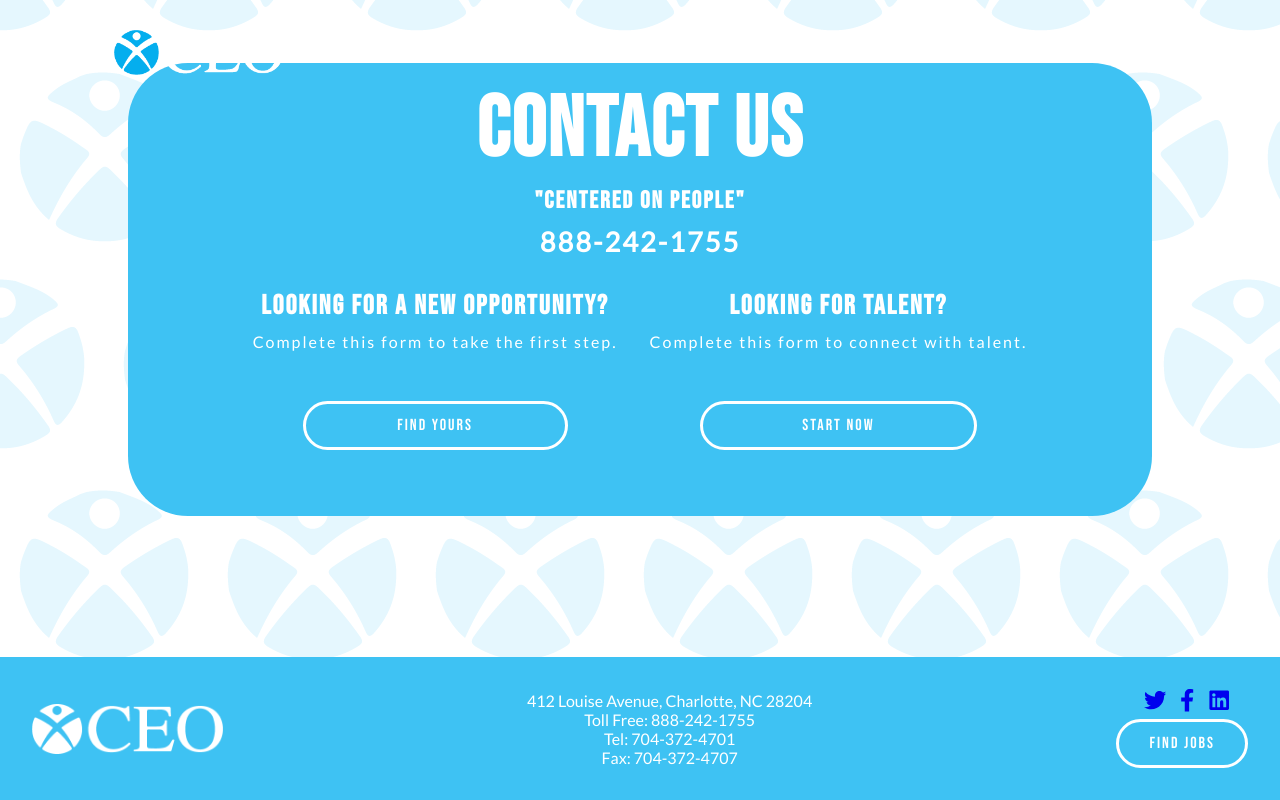
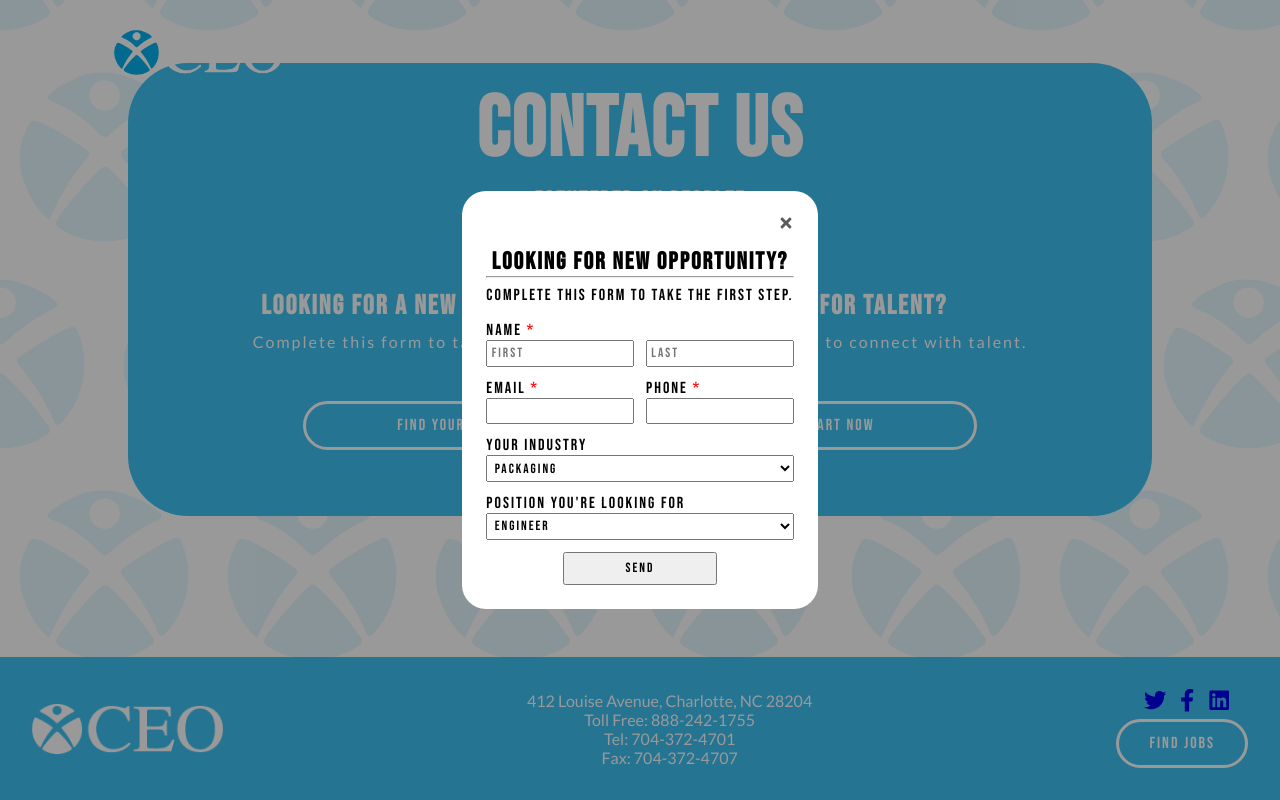
Before and after one commit to rosariofirmino/CEOINC, a React (Create React App) app: page / in a window 1280 px wide. Both pictures are taken after a click on the link "Find Yours". Shown: the part 4883-5683 px from the top of the page. Built offline with nearby package versions, Linux system fonts and the light colour scheme; a web font is replaced by a local one.

Commit message:
added functional modals for sending emails via emailjs

```diff
--- a/package.json
+++ b/package.json
@@ -3,6 +3,7 @@
   "version": "0.1.0",
   "private": true,
   "dependencies": {
+    "@emailjs/browser": "^3.7.0",
     "@testing-library/jest-dom": "^5.16.2",
     "@testing-library/react": "^12.1.2",
     "@testing-library/user-event": "^13.5.0",
@@ -13,7 +14,6 @@
     "react-router-dom": "^6.2.1",
     "react-scripts": "5.0.0",
     "react-scroll": "^1.8.4",
-    "react-scroll-horizontal": "^1.6.6",
     "styled-components": "^5.3.3",
     "web-vitals": "^2.1.4"
   },
--- a/src/components/Contact/ContactElements.js
+++ b/src/components/Contact/ContactElements.js
@@ -89,3 +89,78 @@ export const ContactHr = styled.hr`
   color: #fff;
   background-color: #fff;
 `
+
+export const OpportunityForm = styled.form`
+  display: grid;
+  grid-template-columns: repeat(2, 1fr);
+  gap: 0.75rem;
+
+  input, select {
+    width: 100%;
+  }
+
+  #opportunity-name, #opportunity-industry, #opportunity-position, #opportunity-position-other, #opportunity-resume, #opportunity-submit {
+    grid-column: 1 / 3;
+  }
+
+  #opportunity-name {
+    div {
+      display: grid;
+      grid-template-columns: repeat(2, 1fr);
+      gap: 0.75rem;
+    }
+  }
+
+  select, input {
+    padding: 0.25em;
+  }
+
+  #opportunity-submit {
+    width: 50%;
+    margin-left: auto;
+    margin-right: auto;
+    padding: 0.5em;
+  }
+
+
+  .red {
+    color: red;
+  }
+`
+
+export const TalentForm = styled.form`
+  display: grid;
+  grid-template-columns: repeat(2, 1fr);
+  gap: 0.75rem;
+
+  input, select {
+    width: 100%;
+  }
+
+  #talent-name, #talent-submit, #talent-industry, #talent-industry-other, #talent-company {
+    grid-column: 1 / 3;
+  }
+
+  #talent-name {
+    div {
+      display: grid;
+      grid-template-columns: repeat(2, 1fr);
+      gap: 0.75rem;
+    }
+  }
+
+  select, input {
+    padding: 0.25em;
+  }
+
+  #talent-submit {
+    width: 50%;
+    margin-left: auto;
+    margin-right: auto;
+    padding: 0.5em;
+  }
+
+  .red {
+    color: red;
+  }
+`
--- a/src/components/Contact/index.js
+++ b/src/components/Contact/index.js
@@ -1,19 +1,58 @@
-import React from 'react'
+import React, { useRef, useState } from 'react'
 import {ButtonFooter} from '../button'
 import {
-  ContactCard,
-  ContactHr,
   ContactNum,
   ContactH3,
   ContactH1,
   ContactContainer,
   ContactH2,
   ContactP,
-  ContactWrapper, ContactHeader, ContactBody
+  ContactWrapper, ContactHeader, ContactBody, OpportunityForm, TalentForm
 } from './ContactElements'
+import OverlayModal from '../common/overlayModal';
+import emailjs from '@emailjs/browser';
 
 const Contact = () => {
+  const [ isOpportunityModalOpen, setIsOpportunityModalOpen ] = useState(false);
+  const [ isTalentModalOpen, setIsTalentModalOpen ] = useState(false);
+  const [ isOpportunityOtherChosen, setIsOpportunityOtherChosen ] = useState(false);
+  const [ isTalentOtherChosen, setIsTalentOtherChosen ] = useState(false);
+
+  const opportunityForm = useRef();
+  const talentForm = useRef();
+
+  const sendOpportunityEmail = (e) => {
+    e.preventDefault()
+
+    emailjs.sendForm('service_gd09shg', 'opportunity-form', opportunityForm.current, 'Ndzd9tFu3fRhPXLSM')
+      .then((result) => {
+        console.log(result.text);
+      }, (error) => {
+        console.log(error.text);
+      });
+  }
+
+  const sendTalentEmail = (e) => {
+    e.preventDefault()
+
+    emailjs.sendForm('service_gd09shg', 'talent-form', talentForm.current, 'Ndzd9tFu3fRhPXLSM')
+      .then((result) => {
+        console.log(result.text);
+      }, (error) => {
+        console.log(error.text);
+      });
+  }
+
+  const handleOpportunityOther = (e) => {
+    setIsOpportunityOtherChosen(e.target.value === 'other')
+  }
+
+  const handleTalentOther = (e) => {
+    setIsTalentOtherChosen(e.target.value === 'other')
+  }
+
   return (
+    <>
       <ContactWrapper id="contact">
         <ContactContainer>
           <ContactHeader>
@@ -26,16 +65,125 @@ const Contact = () => {
             <div>
               <ContactH2>Looking for a new opportunity?</ContactH2>
               <ContactP>Complete this form to take the first step.</ContactP>
-            <ButtonFooter style={{margin: 50}}>Find Yours</ButtonFooter>
+              <ButtonFooter style={{margin: 50}} onClick={() => setIsOpportunityModalOpen(true)}>Find Yours</ButtonFooter>
             </div>
             <div>
               <ContactH2>Looking for talent?</ContactH2>
               <ContactP>Complete this form to connect with talent.</ContactP>
-            <ButtonFooter style={{margin: 50}}>Start Now</ButtonFooter>
+              <ButtonFooter style={{margin: 50}} onClick={() => setIsTalentModalOpen(true)}>Start Now</ButtonFooter>
             </div>
           </ContactBody>
         </ContactContainer>
       </ContactWrapper>
+
+      <OverlayModal isOpen={isOpportunityModalOpen} setIsOpen={setIsOpportunityModalOpen} onClose={() => setIsOpportunityOtherChosen(false)} title="Looking for new opportunity?" description="Complete this form to take the first step." >
+        <OpportunityForm ref={opportunityForm} onSubmit={sendOpportunityEmail}>
+          <label id="opportunity-name">
+            <p>Name <span className="red">*</span></p>
+            <div>
+              <input type="text" name="first_name" placeholder="First" required />
+              <input type="text" name="last_name" placeholder="Last" required />
+            </div>
+          </label>
+
+          <label id="opportunity-email">
+            <p>Email <span className="red">*</span></p>
+            <input type="email" name="email" required />
+          </label>
+
+          <label id="opportunity-phone">
+            <p>Phone <span className="red">*</span></p>
+            <input type="tel" name="phone" required />
+          </label>
+
+          <label id="opportunity-industry">
+            <p>Your Industry</p>
+            <select name="industry">
+              <option value="packaging">Packaging</option>
+              <option value="composites">Composites</option>
+              <option value="aerospace">Aerospace</option>
+              <option value="electronics">Electronics</option>
+              <option value="medical-supply">Medical Supply</option>
+              <option value="metallurgy">Metallurgy</option>
+            </select>
+          </label>
+
+          <label id="opportunity-position">
+            <p>Position you're looking for</p>
+            <select name="position" onChange={handleOpportunityOther}>
+              <option value="engineering">Engineer</option>
+              <option value="production/operations-management">Production/Operations Management</option>
+              <option value="technical-sales">Technical Sales</option>
+              <option value="technician">Technician-Level Roles</option>
+              <option value="maintenance-mechanical-roles">Maintenance Mechanical Roles</option>
+              <option value="other">Other</option>
+            </select>
+          </label>
+
+          {isOpportunityOtherChosen &&
+            <label id="opportunity-position-other">
+              <p>Other position</p>
+              <input type={"text"} name="position-other" />
+            </label>
+          }
+
+          {/*<label id="opportunity-resume">*/}
+          {/*  <p>Attach Resume</p>*/}
+          {/*  <input type="file" />*/}
+          {/*</label>*/}
+
+          <input type="submit" value="Send" id="opportunity-submit" />
+        </OpportunityForm>
+      </OverlayModal>
+
+      <OverlayModal isOpen={isTalentModalOpen} setIsOpen={setIsTalentModalOpen} onClose={() => setIsTalentOtherChosen(false)} title="Looking for talent?" description="Complete this form to get connected." >
+        <TalentForm ref={talentForm} onSubmit={sendTalentEmail}>
+          <label id="talent-name">
+            <p>Name <span className="red">*</span></p>
+            <div>
+              <input type="text" name="first_name" placeholder="First" required />
+              <input type="text" name="last_name" placeholder="Last" required />
+            </div>
+          </label>
+
+          <label id="talent-email">
+            <p>Email <span className="red">*</span></p>
+            <input type="email" name="email" required />
+          </label>
+
+          <label id="talent-phone">
+            <p>Phone <span className="red">*</span></p>
+            <input type="tel" name="phone" required />
+          </label>
+
+          <label id="talent-company">
+            <p>Company <span className="red">*</span></p>
+            <input type="text" name="company-name" required />
+          </label>
+
+          <label id="talent-industry">
+            <p>Your Industry</p>
+            <select name="industry" onChange={handleTalentOther}>
+              <option value="engineering">Engineer</option>
+              <option value="production/operations-management">Production/Operations Management</option>
+              <option value="technical-sales">Technical Sales</option>
+              <option value="technician">Technician-Level Roles</option>
+              <option value="maintenance-mechanical-roles">Maintenance Mechanical Roles</option>
+              <option value="other">Other</option>
+            </select>
+          </label>
+
+          {isTalentOtherChosen &&
+            <label id="talent-industry-other">
+              <p>Other industry</p>
+              <input type={"text"} name="industry-other" />
+            </label>
+          }
+
+          <input type="submit" value="Send" id="talent-submit" />
+        </TalentForm>
+      </OverlayModal>
+    </>
   )
 }
 
--- /dev/null
+++ b/src/components/common/overlayModal/index.js
@@ -0,0 +1,27 @@
+import React from 'react';
+import { Modal, ModalContent, ModalHeader } from './overlayModalElements';
+import { FaTimes } from 'react-icons/fa';
+
+const OverlayModal = (props) => {
+  const { isOpen, setIsOpen, title, description, onClose } = props;
+
+  if (!isOpen) return null;
+
+  return (
+    <Modal>
+      <ModalContent>
+        <ModalHeader>
+          <FaTimes color='#5A5A5A' onClick={() => {setIsOpen(false); onClose()}} />
+          <h2>{title}</h2>
+          <hr />
+          <p>{description}</p>
+        </ModalHeader>
+
+        {props.children}
+
+      </ModalContent>
+    </Modal>
+  );
+};
+
+export default OverlayModal;
--- /dev/null
+++ b/src/components/common/overlayModal/overlayModalElements.js
@@ -0,0 +1,46 @@
+import styled from 'styled-components';
+
+export const Modal = styled.div`
+  position: fixed;
+  z-index: 11;
+  top: 0;
+  left: 0;
+  width: 100%;
+  height: 100%;
+  overflow: auto;
+  background-color: rgb(0,0,0); /* Fallback color */
+  background-color: rgba(0,0,0,0.4); /* Black w/ opacity */
+  display: flex;
+  flex-direction: column;
+  justify-content: center;
+  align-items: center;
+`
+
+export const ModalContent = styled.div`
+  background-color: white;
+  max-width: 100ch;
+  border-radius: 1.5rem;
+  padding: 1.5rem;
+  display: flex;
+  flex-direction: column;
+
+  svg {
+    align-self: end;
+    cursor: pointer;
+  }
+`
+
+export const ModalHeader = styled.div`
+  display: flex;
+  flex-direction: column;
+  text-align: center;
+
+  h2 {
+    margin-top: 1rem;
+  }
+
+  p {
+    margin-top: 0.5rem;
+    margin-bottom: 1rem;
+  }
+`
```
Also changed, not shown: 1 other file (tests, documents, lock files or other folders). Lines whose indentation alone changed are shown as unchanged.
